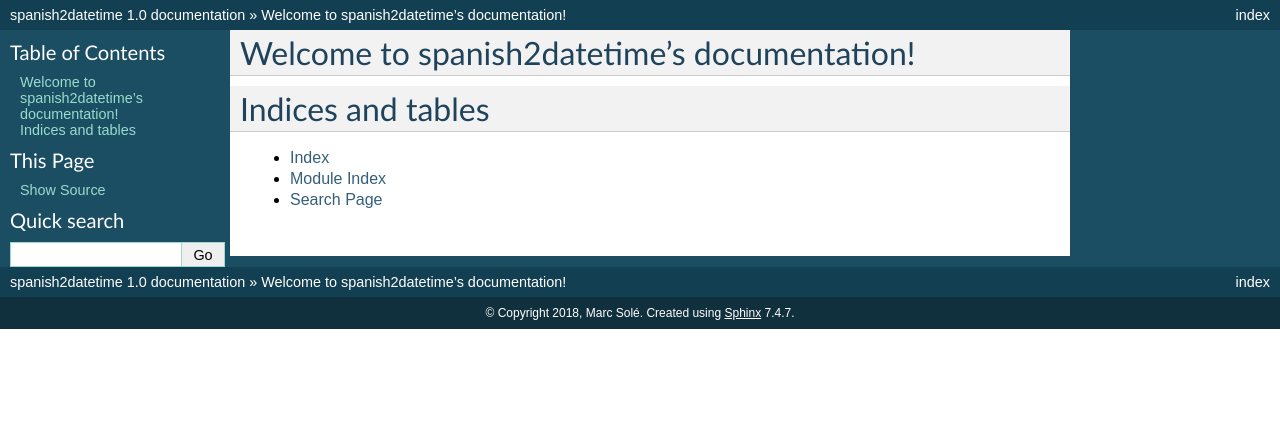
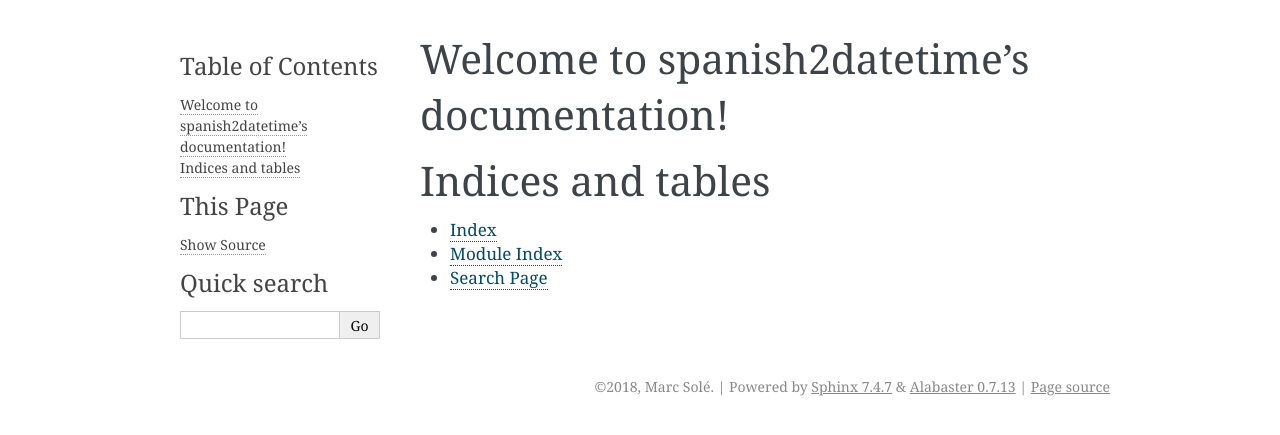
Before and after one commit to msolefonte/spanish2datetime, a Sphinx documentation site: the page built from docs/index.rst, in a window 1280 px wide. Shown: the top 435 px of the page. Built offline with Sphinx 7.4.7, drawn with Linux system fonts in a browser that asks for light colours.

Commit message:
Updates docs

```diff
--- a/docs/conf.py
+++ b/docs/conf.py
@@ -12,9 +12,9 @@
 # add these directories to sys.path here. If the directory is relative to the
 # documentation root, use os.path.abspath to make it absolute, like shown here.
 #
-import os
-import sys
-sys.path.insert(0, os.path.abspath('../'))
+# import os
+# import sys
+# sys.path.insert(0, os.path.abspath('.'))
 
 
 # -- Project information -----------------------------------------------------
@@ -24,7 +24,7 @@
 author = 'Marc Solé'
 
 # The short X.Y version
-version = '1.0'
+version = ''
 # The full version, including alpha/beta/rc tags
 release = '1.0'
 
@@ -38,7 +38,9 @@
 # Add any Sphinx extension module names here, as strings. They can be
 # extensions coming with Sphinx (named 'sphinx.ext.*') or your custom
 # ones.
-extensions = ['sphinx.ext.autodoc']
+extensions = [
+    'sphinx.ext.autodoc',
+]
 
 # Add any paths that contain templates here, relative to this directory.
 templates_path = ['_templates']
@@ -62,7 +64,7 @@
 # List of patterns, relative to source directory, that match files and
 # directories to ignore when looking for source files.
 # This pattern also affects html_static_path and html_extra_path .
-exclude_patterns = []
+exclude_patterns = ['_build', 'Thumbs.db', '.DS_Store']
 
 # The name of the Pygments (syntax highlighting) style to use.
 pygments_style = 'sphinx'
@@ -73,7 +75,7 @@
 # The theme to use for HTML and HTML Help pages.  See the documentation for
 # a list of builtin themes.
 #
-html_theme = 'default'
+html_theme = 'alabaster'
 
 # Theme options are theme-specific and customize the look and feel of a theme
 # further.  For a list of options available for each theme, see the
--- a/docs/index.rst
+++ b/docs/index.rst
@@ -1,5 +1,5 @@
 .. spanish2datetime documentation master file, created by
-   sphinx-quickstart on Thu May 17 20:58:35 2018.
+   sphinx-quickstart on Thu May 17 21:09:47 2018.
    You can adapt this file completely to your liking, but it should at least
    contain the root `toctree` directive.
 
```
